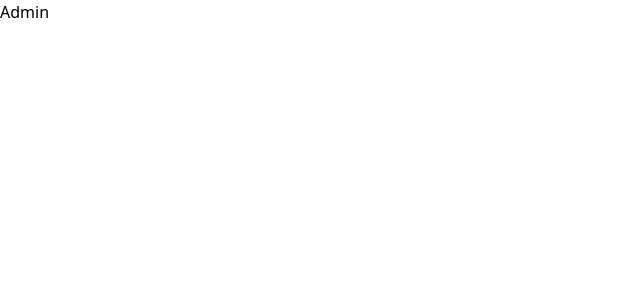
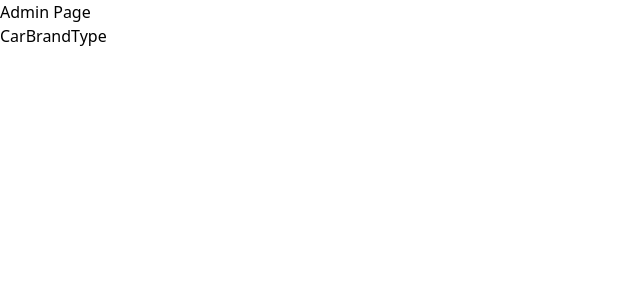
Before and after one commit to Kirillica228/car-rent, a Next.js app in the folder front/: page /admin in a window 1280 px wide. Shown: the top 300 px of the page, without its empty margins (0-640 px from the left). Built offline with nearby package versions, Linux system fonts and the light colour scheme.

Commit message:
Write admin page

```diff
--- /dev/null
+++ b/front/src/app/admin/brand/page.tsx
@@ -0,0 +1,10 @@
+export default function AdminCarPage() {
+    return (
+        <div>
+            <h1>Admin Car Page</h1>
+            <div>
+
+            </div>
+        </div>
+    );
+}
--- /dev/null
+++ b/front/src/app/admin/car/page.tsx
@@ -0,0 +1,10 @@
+export default function AdminCarPage() {
+    return (
+        <div>
+            <h1>Admin Car Page</h1>
+            <div>
+
+            </div>
+        </div>
+    );
+}
--- a/front/src/app/admin/page.tsx
+++ b/front/src/app/admin/page.tsx
@@ -1,7 +1,14 @@
-export default function AdminPage() {
+import Link from "next/link";
+
+export default function AdminPage(){
     return (
         <div>
-            <h1>Admin</h1>
+            <h1>Admin Page</h1>
+            <div>
+                <Link href="/admin/car">Car</Link>
+                <Link href="/admin/brand">Brand</Link>
+                <Link href="/admin/type">Type</Link>
+            </div>
         </div>
     );
 }
--- /dev/null
+++ b/front/src/app/admin/type/page.tsx
@@ -0,0 +1,10 @@
+export default function AdminCarPage() {
+    return (
+        <div>
+            <h1>Admin Car Page</h1>
+            <div>
+
+            </div>
+        </div>
+    );
+}
```
